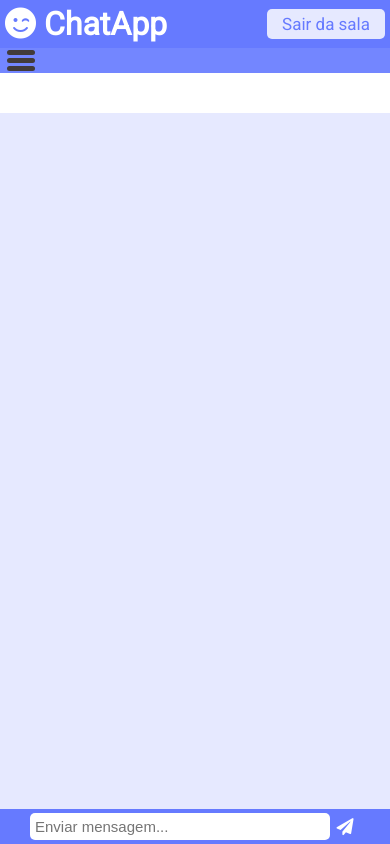
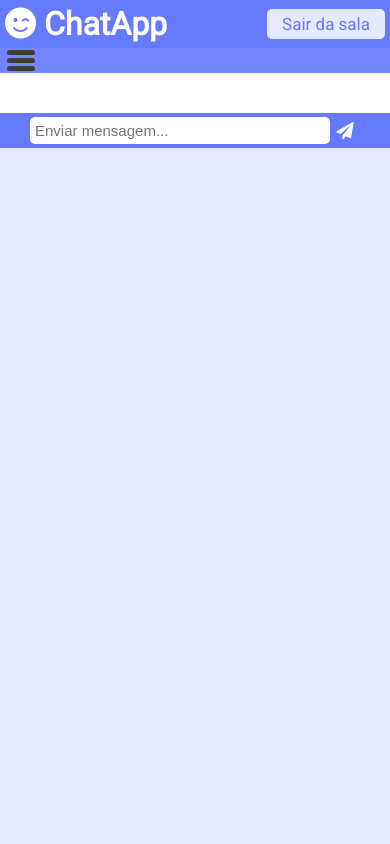
Before and after one commit to William94wps/ChatApp, a website: page public/chat.html in a window 390 px wide. Drawn offline with nearby package versions, Linux system fonts and the light colour scheme; no server answers.

Commit message:
Sem Botton

```diff
--- a/public/css/style.css
+++ b/public/css/style.css
@@ -279,11 +279,9 @@ input[type="checkbox"]:checked ~ nav
 	.chat-form-container {
 		padding: 4px 30px;
 		padding-left: 30px;
-		position: absolute;
+		/*position: absolute;*/
 		bottom: 0;
 		overflow: hidden;
-		right: 0px;
-		width: 100%;
 	}
 
 	.chat-form-container input[type='text'] {
```
